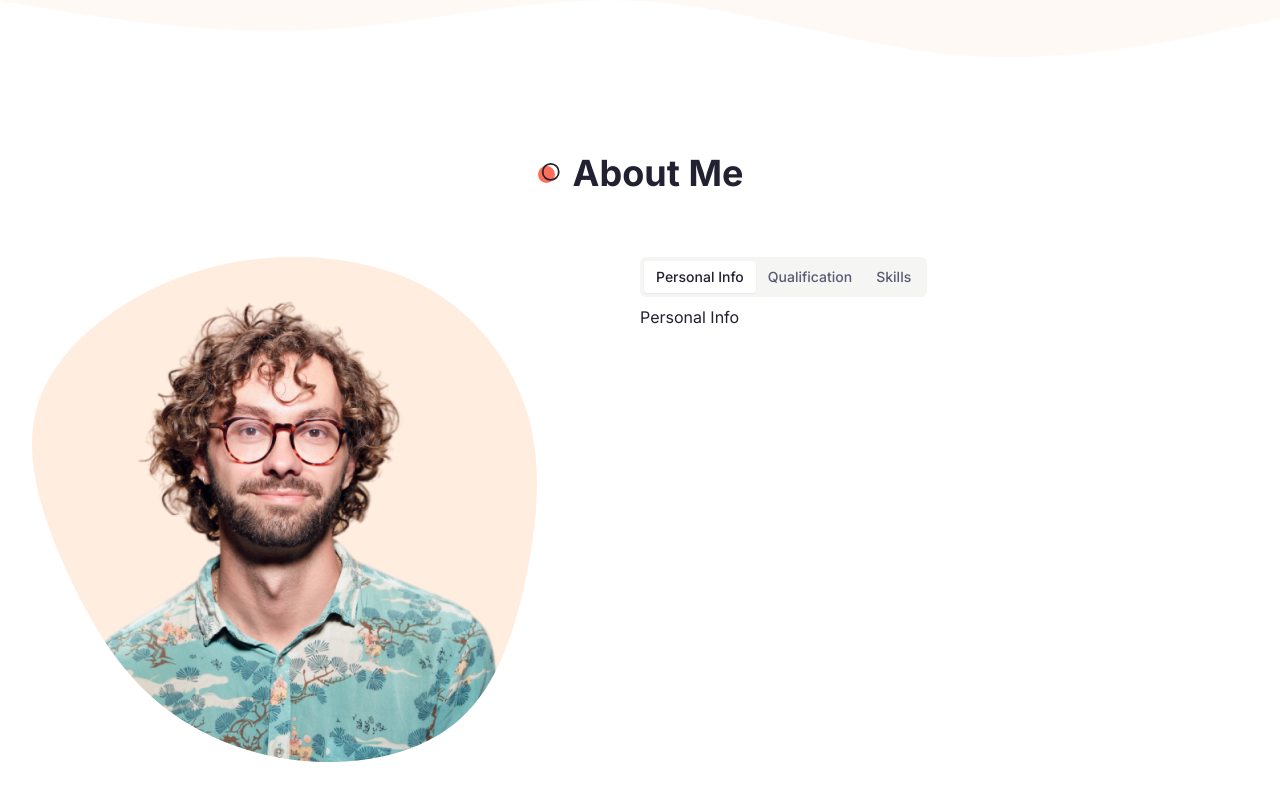
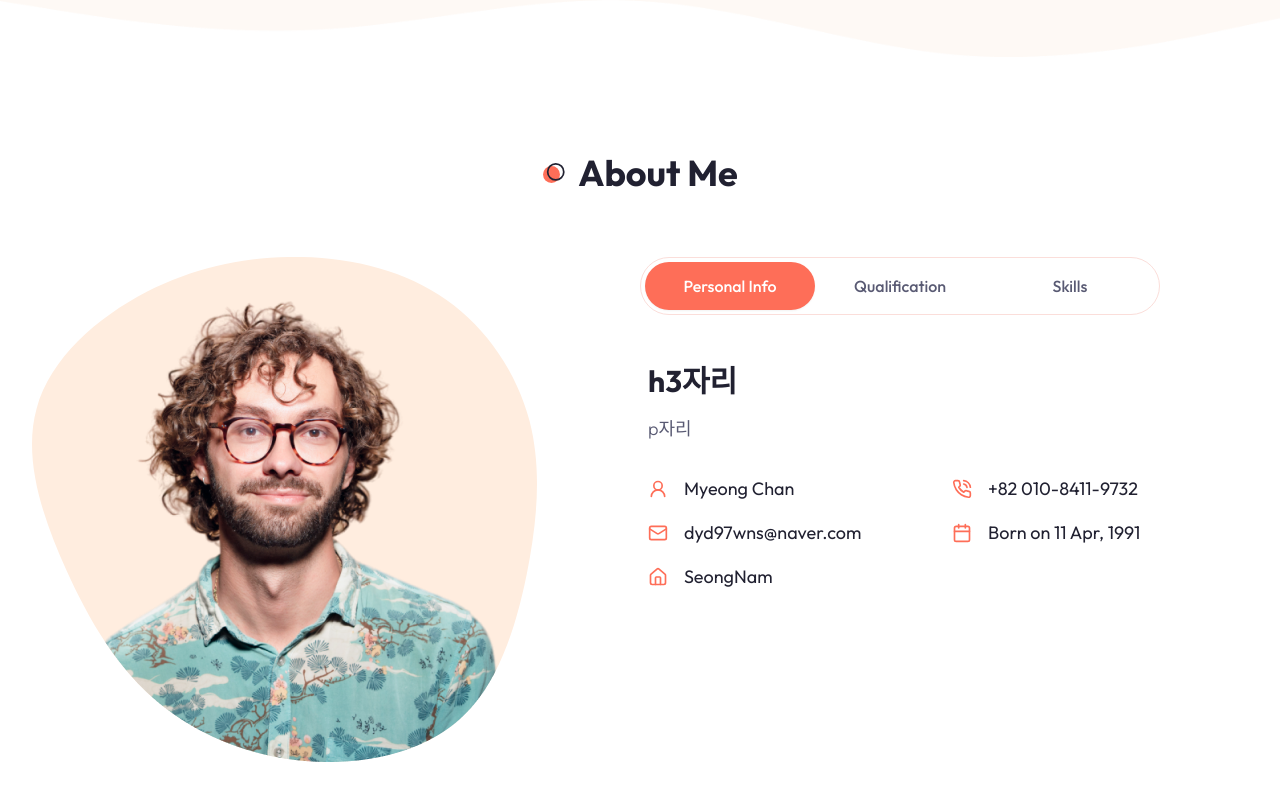
Before and after one commit to bluejeans9732/Portfolio, a Next.js app: page / in a window 1280 px wide. Shown: the part 716-1516 px from the top of the page. Built offline with nearby package versions, Linux system fonts and the light colour scheme.

Commit message:
About Tabscontent personal add

```diff
--- a/app/globals.css
+++ b/app/globals.css
@@ -66,6 +66,18 @@
   @apply text-6xl xl:text-[72px] xl:leading-[80px] tracking-[-2px] font-bold;
 }
 
+.h2 {
+  @apply text-4xl font-bold;
+}
+
+.h3 {
+  @apply text-3xl font-bold;
+}
+
+.h4 {
+  @apply text-2xl font-semibold;
+}
+
 .subtitle {
   @apply text-muted-foreground text-lg mb-8 font-light;
 }
--- a/app/layout.jsx
+++ b/app/layout.jsx
@@ -1,4 +1,4 @@
-import { Inter } from "next/font/google"
+import { Outfit } from "next/font/google"
 import "./globals.css"
 
 // components
@@ -8,7 +8,7 @@
 // theme provider
 import { ThemeProvider } from "@/components/ThemeProvider"
 
-const inter = Inter({ subsets: ["latin"] })
+const outfit = Outfit({ subsets: ["latin"] })
 
 export const metadata = {
   title: "Create Next App",
@@ -18,7 +18,7 @@
 export default function RootLayout({ children }) {
   return (
     <html lang="en" suppressContentEditableWarning>
-      <body className={inter.className}>
+      <body className={outfit.className}>
         <ThemeProvider attribute="class" defaultTheme="light">
           <Header />
           {children}
--- a/components/About.jsx
+++ b/components/About.jsx
@@ -87,16 +87,47 @@
           </div>
           {/* tabs */}
           <div className="flex-1">
-            <Tabs defaultValue="personal">
-              <TabsList>
-                <TabsTrigger value="personal">Personal Info</TabsTrigger>
-                <TabsTrigger value="qualification">Qualification</TabsTrigger>
-                <TabsTrigger value="skills">Skills</TabsTrigger>
+            <Tabs bs defaultValue="personal">
+              <TabsList className="w-full grid xl:grid-cols-3 xl:max-w-[520px] xl:border dark:border-none">
+                <TabsTrigger className="w-[162px] xl:w-auto" value="personal">
+                  Personal Info
+                </TabsTrigger>
+                <TabsTrigger
+                  className="w-[162px] xl:w-auto"
+                  value="qualification"
+                >
+                  Qualification
+                </TabsTrigger>
+                <TabsTrigger className="w-[162px] xl:w-auto" value="skills">
+                  Skills
+                </TabsTrigger>
               </TabsList>
               {/* tabs content */}
-              <div>
-                <TabsContent value="personal">Personal Info</TabsContent>
+              <div className="text-lg mt-12 xl:mt-8 p-2">
+                {/* personal */}
+                <TabsContent value="personal">
+                  <div className="text-center xl:text-left">
+                    <h3 className="h3 mb-4">h3자리</h3>
+                    <p className="subtitle max-w-xl mx-auto xl:mx-0">p자리</p>
+                    {/* icons */}
+                    <div className="grid xl:grid-cols-2 gap-4 mb-12">
+                      {infoDate.map((item, index) => {
+                        return (
+                          <div
+                            className="flex items-center gap-x-4 mx-auto xl:mx-0"
+                            key={index}
+                          >
+                            <div className="text-primary">{item.icon}</div>
+                            <div>{item.text}</div>
+                          </div>
+                        )
+                      })}
+                    </div>
+                  </div>
+                </TabsContent>
+                {/* quilfication */}
                 <TabsContent value="qualification">Qualification</TabsContent>
+                {/* skills */}
                 <TabsContent value="skills">Skills</TabsContent>
               </div>
             </Tabs>
--- a/components/ui/tabs.jsx
+++ b/components/ui/tabs.jsx
@@ -11,10 +11,11 @@
   <TabsPrimitive.List
     ref={ref}
     className={cn(
-      "inline-flex h-10 items-center justify-center rounded-md bg-muted p-1 text-muted-foreground",
+      "inline-flex items-center justify-center xl:bg-white p-1 text-muted-foreground rounded-[30px] dark:md:bg-secondary",
       className
     )}
-    {...props} />
+    {...props}
+  />
 ))
 TabsList.displayName = TabsPrimitive.List.displayName
 
@@ -22,10 +23,11 @@
   <TabsPrimitive.Trigger
     ref={ref}
     className={cn(
-      "inline-flex items-center justify-center whitespace-nowrap rounded-sm px-3 py-1.5 text-sm font-medium ring-offset-background transition-all focus-visible:outline-none focus-visible:ring-2 focus-visible:ring-ring focus-visible:ring-offset-2 disabled:pointer-events-none disabled:opacity-50 data-[state=active]:bg-background data-[state=active]:text-foreground data-[state=active]:shadow-sm",
+      "inline-flex items-center justify-center whitespace-nowrap rounded-full px-3 py-1.5 text-base font-medium ring-offset-background transition-all focus-visible:outline-none focus-visible:ring-2 focus-visible:ring-ring focus-visible:ring-offset-2 disabled:pointer-events-none disabled:opacity-50 data-[state=active]:bg-primary data-[state=active]:text-white data-[state=active]:shadow-sm h-[48px]",
       className
     )}
-    {...props} />
+    {...props}
+  />
 ))
 TabsTrigger.displayName = TabsPrimitive.Trigger.displayName
 
@@ -36,7 +38,8 @@
       "mt-2 ring-offset-background focus-visible:outline-none focus-visible:ring-2 focus-visible:ring-ring focus-visible:ring-offset-2",
       className
     )}
-    {...props} />
+    {...props}
+  />
 ))
 TabsContent.displayName = TabsPrimitive.Content.displayName
 
```
